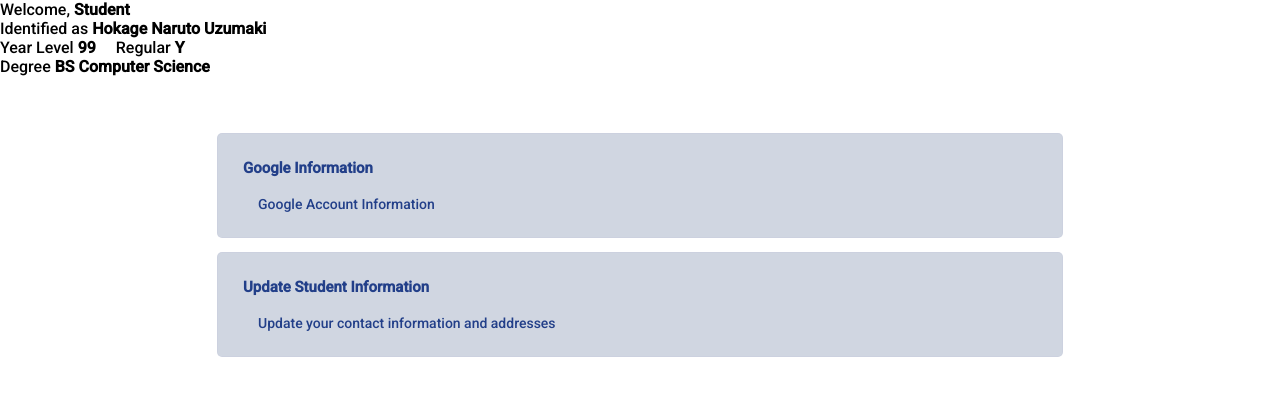
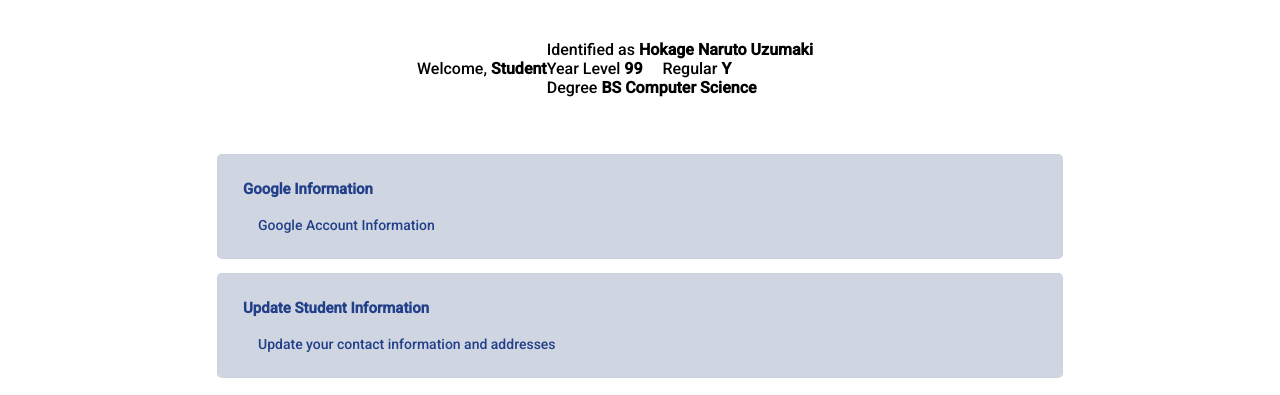
Before and after one commit to keith1007/CSCI-42-AISIS-Remake-, a Flask app: page /student_portal in a window 1280 px wide. Shown: the part 224-619 px from the top of the page. Run offline with Flask 2, Linux system fonts and the light colour scheme.

Commit message:
welcomecontainer should be bacc now

```diff
--- a/static/css/StudentPortalPage.css
+++ b/static/css/StudentPortalPage.css
@@ -26,6 +26,14 @@
     background-color: #223F89;
 }
 
+.WelcomeContainer {
+    display: flex;
+    justify-content: center;
+    align-items: center;
+    margin-top: 40px;
+    /* to center the objects, I use margin-right */
+    margin-right: 50px;
+}
 
 /* FOR THE BULK OF THE CONTENT IN STUDENT PORTAL */
 .PortalContainer{
```
